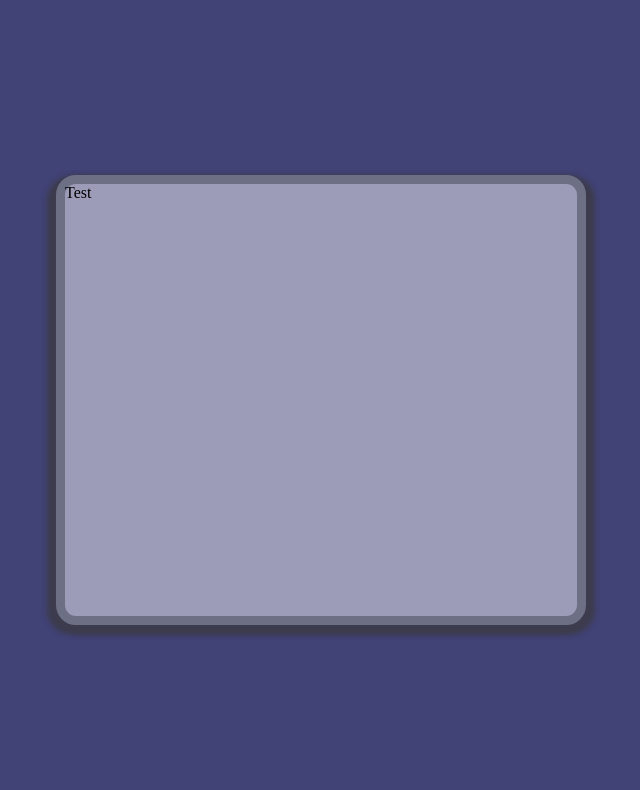
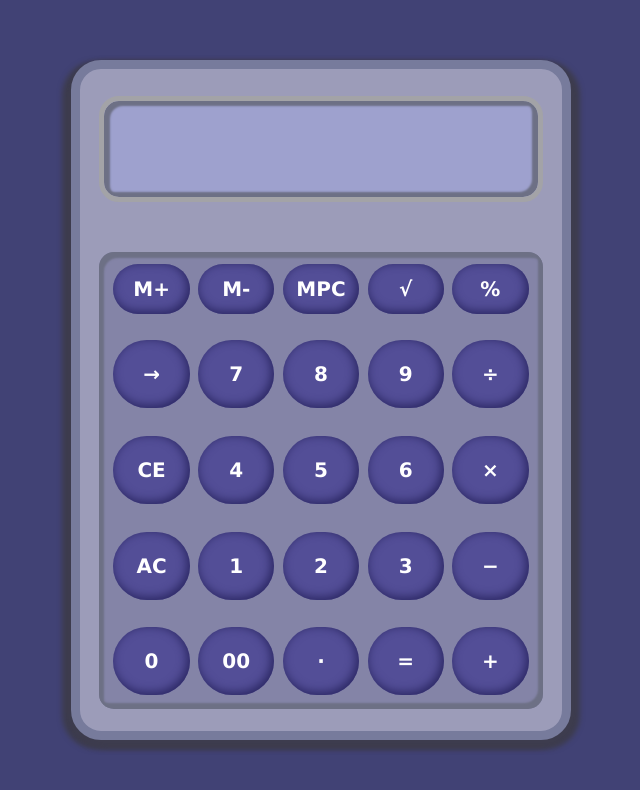
Before and after one commit to xobett/JS-CALCULATOR, a plain HTML site: page index.html in a window 1280 px wide. Shown: the whole page, without its empty margins (319-959 px from the left). Drawn offline with Linux system fonts and the light colour scheme.

Commit message:
Add finished calculator layout, my lady arrived

```diff
--- a/index.html
+++ b/index.html
@@ -5,11 +5,56 @@
     <meta name="viewport" content="width=device-width, initial-scale=1.0">
     <link rel="stylesheet" href="./stylesheet.css">
     <script src="./script.js" defer></script>
-    <title>Document</title>
+    <title>JS CALCULATOR</title>
 </head>
 <body>
     <div class="central-container">
-        Test
+        <div class="result-container">
+            <div class="result-background">
+                <div class="output-container">
+                    <div class="output"></div>
+                </div>
+            </div>
+        </div>
+        <div class="buttons-container">
+            <div class="buttons-background">
+                <div class="first-row row">
+                    <div class="button" data-operator="memory-plus">M+</div>
+                    <div class="button"data-operator="memory-minus">M-</div>
+                    <div class="button" data-operator="memory-percentage">MPC</div>
+                    <div class="button" data-operator="square-root">&radic;</div>
+                    <div class="button" data-operator="percentage">&percnt;</div>
+                </div>
+                <div class="row">
+                    <div class="button" data-operator="backspace">&rarr;</div>
+                    <div class="button" data-value="7">7</div>
+                    <div class="button" data-value="8">8</div>
+                    <div class="button" data-value="9">9</div>
+                    <div class="button" data-operator="divide">&divide;</div>
+                </div>
+                <div class="row">
+                    <div class="button" data-operator="clear-entry">CE</div>
+                    <div class="button" data-value="4">4</div>
+                    <div class="button" data-value="5">5</div>
+                    <div class="button" data-value="6">6</div>
+                    <div class="button" data-operator="times">&times;</div>
+                </div>
+                <div class="row">
+                    <div class="button" data-operator="all-clear">AC</div>
+                    <div class="button" data-value="1">1</div>
+                    <div class="button" data-value="2">2</div>
+                    <div class="button" data-value="3">3</div>
+                    <div class="button" data-operator="minus">&minus;</div>
+                </div>
+                <div class="row">
+                    <div class="button" data-value="0">0</div>
+                    <div class="button" data-value="00">00</div>
+                    <div class="button" data-operator="decimal">&#x2219;</div>
+                    <div class="button" data-operator="equals">&equals;</div>
+                    <div class="button" data-operator="plus">&plus;</div>
+                </div>
+            </div>
+        </div>
     </div>
 </body>
 </html>
--- a/stylesheet.css
+++ b/stylesheet.css
@@ -1,27 +1,140 @@
 body{
     background-color: rgb(65, 66, 117);
 
-    display: flex;
-    flex-direction: row;
     justify-content: center;
     align-items: center;
 
     height: 100vh;
+    margin: 0;
 
-    margin: 0;
+    color: white;
+    font-family: Verdana, Geneva, Tahoma, sans-serif;
+    font-weight: bolder;
+    font-size: 20px;
 }
 
 body > *{
+    box-sizing: border-box;
+}
+
+
+/*FLEX GROUPS*/
+
+.central-container,
+.result-container,
+.result-background,
+.buttons-container,
+.buttons-background,
+.row,
+.button,
+body{
+    display: flex;
+}
+
+.result-container,
+.buttons-container,
+.button,
+body{
+    justify-content: center;
+    align-items: center;
+}
+
+/*CENTRAL CONTAINER*/
+
+.central-container > *{
     /* border: 1px solid red; */
 }
 
 .central-container{
-    width: 40%;
-    height: 54%;
+    flex-direction: column;
 
-    background-color: rgb(156, 156, 185);
+    width: 500px;
+    height: 680px;
+
+    background-color: #9c9cb9;
+    border-radius: 30px;
+
+    box-shadow: 5px 5px 5px 4px #3d3c4e,
+     -5px 5px 5px 4px #3d3c4e;
+    border: 9px solid #777b9c;
+}
+
+/*RESULT CONTAINER*/
+
+
+.result-container{
+    height: 25%;
+}
+
+.result-background{
+    background-color: rgb(158, 161, 206);
+    align-items: center;
+    justify-content: flex-end;
+
+    width: 90%;
+    height: 60%;
+
     border-radius: 20px;
+    border: 5px solid #a3a3a7;
+    box-shadow: 4px 3px 2px 2px #6d7085 inset,
+    -4px -3px 2px 2px #6d7085 inset ;
+}
 
-    box-shadow: 5px 5px 5px 4px #3d3c4e, -5px 5px 5px 4px #3d3c4e;
-    border: 9px solid rgb(109, 112, 133);
+.output-container{
+    padding: 18px;
 }
+
+.output{
+    font-size: 55px;
+}
+
+/*BUTTONS CONTAINER*/
+
+.buttons-container{
+    height: 75%;
+    padding: 10px;
+}
+
+.buttons-background{
+    flex-direction: column;
+
+    background-color: #8484a7;
+    border-radius: 15px;
+    box-shadow: 4px 5px 2px 1px #6d7085 inset,
+    -4px -5px 2px 1px #6d7085 inset;
+
+    width: 96%;
+    height: 95%;
+}
+
+/*ROWS*/
+
+.row{
+    padding: 10px;
+    flex: 1;
+    justify-content: space-around;
+    align-items: center;
+}
+
+.first-row.row{
+    flex: 0;
+
+    min-height: 55px;
+}
+
+/*BUTTONS*/
+
+.button{
+    background-color: rgb(83, 78, 151);
+    border-radius: 100px;
+    box-shadow: -2px -2px 10px 1px rgb(44, 40, 100) inset;
+
+    width: 18%;
+    height: 90%;
+
+    cursor: pointer;
+}
+
+.button:active{
+    transform: scale(0.92);
+}
```
